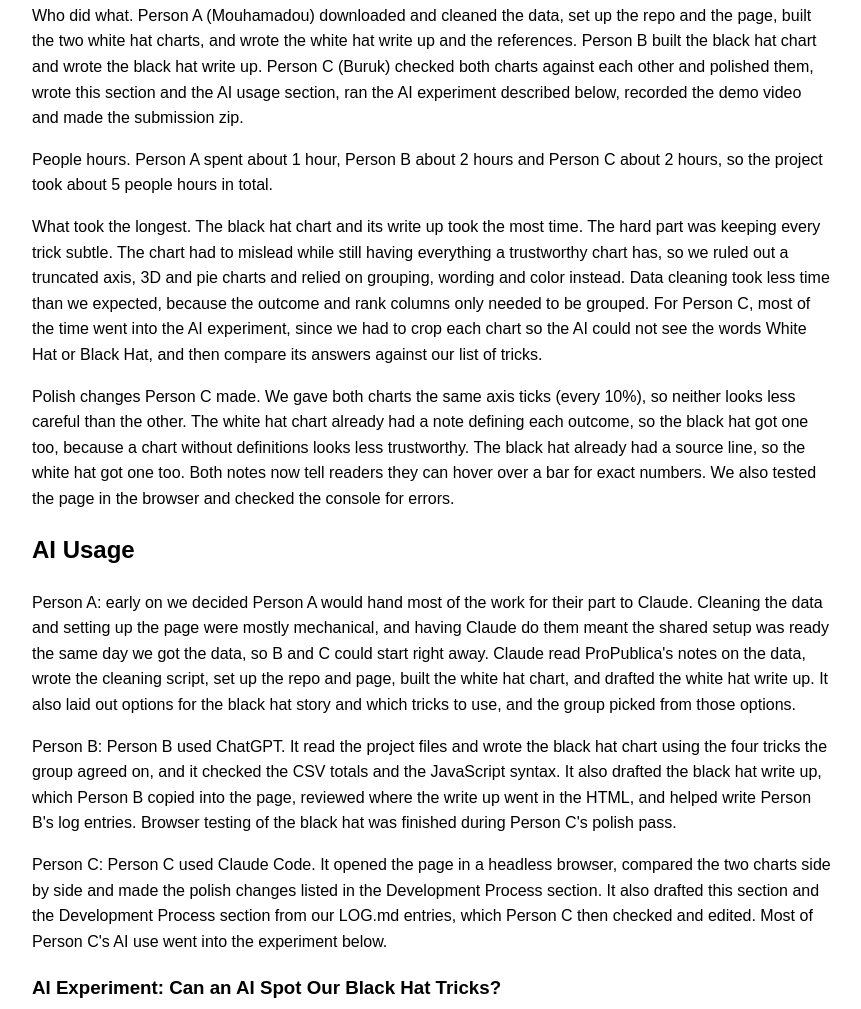
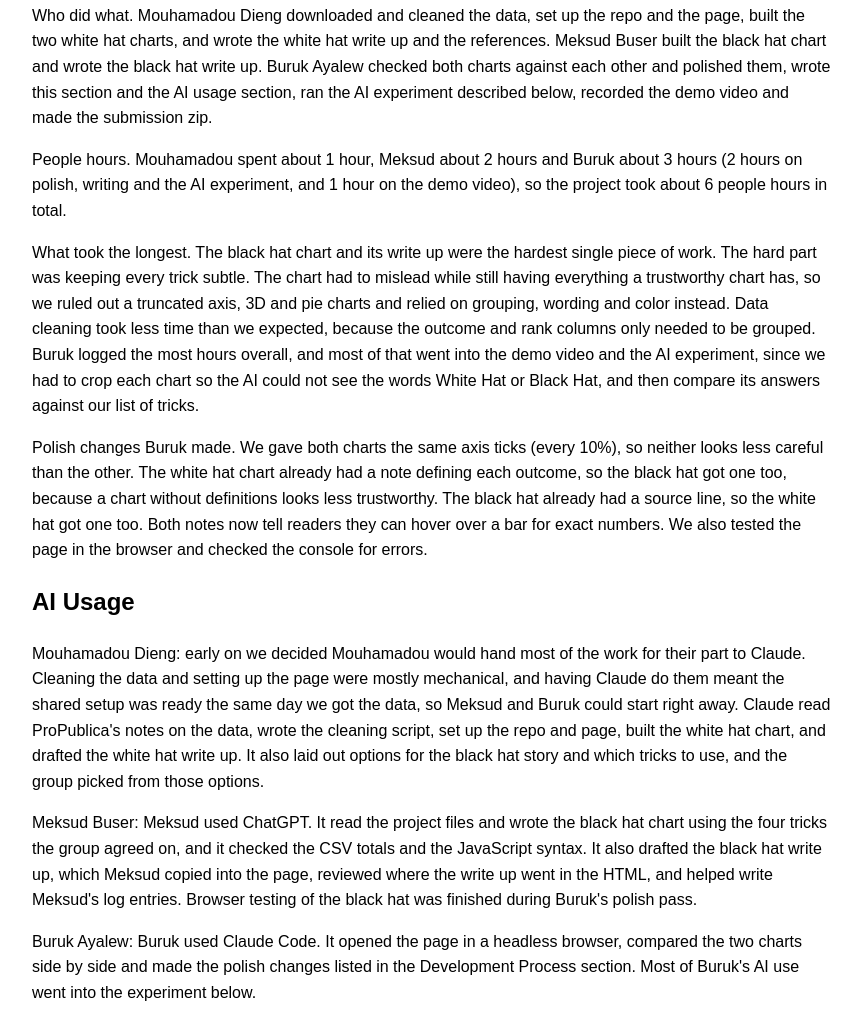
Before and after one commit to mdieng123/nypd-white-black-hat, a plain HTML site: page index.html in a window 1280 px wide. Shown: the part 3597-4606 px from the top of the page, without its empty margins (208-1069 px from the left). Drawn offline with nearby package versions, Linux system fonts and the light colour scheme.

Commit message:
Add team names, fix LOG.md table, log video time, update README status
Co-Authored-By: Claude Opus 5.5 <noreply@anthropic.com>

```diff
--- a/index.html
+++ b/index.html
@@ -159,27 +159,28 @@
             below come from.
         </p>
         <p>
-            Who did what. Person A (Mouhamadou) downloaded and cleaned the data, set up the repo and the page, built
-            the two white hat charts, and wrote the white hat write up and the references. Person B built the black
-            hat chart and wrote the black hat write up. Person C (Buruk) checked both charts against each other and
+            Who did what. Mouhamadou Dieng downloaded and cleaned the data, set up the repo and the page, built
+            the two white hat charts, and wrote the white hat write up and the references. Meksud Buser built the black
+            hat chart and wrote the black hat write up. Buruk Ayalew checked both charts against each other and
             polished them, wrote this section and the AI usage section, ran the AI experiment described below,
             recorded the demo video and made the submission zip.
         </p>
         <p>
-            People hours. Person A spent about 1 hour, Person B about 2 hours and Person C about 2 hours, so the
-            project took about 5 people hours in total.
+            People hours. Mouhamadou spent about 1 hour, Meksud about 2 hours and Buruk about 3 hours (2 hours on
+            polish, writing and the AI experiment, and 1 hour on the demo video), so the project took about 6 people
+            hours in total.
         </p>
         <p>
-            What took the longest. The black hat chart and its write up took the most time. The hard part was
+            What took the longest. The black hat chart and its write up were the hardest single piece of work. The hard part was
             keeping every trick subtle. The chart had to mislead while still having everything a trustworthy chart
             has, so we ruled out a truncated axis, 3D and pie charts and relied on grouping, wording and color
             instead. Data cleaning took less time than we expected, because the outcome and rank columns only needed
-            to be grouped. For Person C, most of the time went into the AI experiment, since we had to crop each
+            to be grouped. Buruk logged the most hours overall, and most of that went into the demo video and the AI experiment, since we had to crop each
             chart so the AI could not see the words White Hat or Black Hat, and then compare its answers against our
             list of tricks.
         </p>
         <p>
-            Polish changes Person C made. We gave both charts the same axis ticks (every 10%), so neither looks less
+            Polish changes Buruk made. We gave both charts the same axis ticks (every 10%), so neither looks less
             careful than the other. The white hat chart already had a note defining each outcome, so the black hat
             got one too, because a chart without definitions looks less trustworthy. The black hat already had a
             source line, so the white hat got one too. Both notes now tell readers they can hover over a bar for
@@ -188,25 +189,24 @@
 
         <h2>AI Usage</h2>
         <p>
-            Person A: early on we decided Person A would hand most of the work for their part to Claude. Cleaning the
+            Mouhamadou Dieng: early on we decided Mouhamadou would hand most of the work for their part to Claude. Cleaning the
             data and setting up the page were mostly mechanical, and having Claude do them meant the shared setup was
-            ready the same day we got the data, so B and C could start right away. Claude read ProPublica's notes on the
+            ready the same day we got the data, so Meksud and Buruk could start right away. Claude read ProPublica's notes on the
             data, wrote the cleaning script, set up the repo and page, built the white hat chart, and drafted the white
             hat write up. It also laid out options for the black hat story and which tricks to use, and the group picked
             from those options.
         </p>
         <p>
-            Person B: Person B used ChatGPT. It read the project files and wrote the black hat chart using the four
+            Meksud Buser: Meksud used ChatGPT. It read the project files and wrote the black hat chart using the four
             tricks the group agreed on, and it checked the CSV totals and the JavaScript syntax. It also drafted the
-            black hat write up, which Person B copied into the page, reviewed where the write up went in the HTML,
-            and helped write Person B's log entries. Browser testing of the black hat was finished during Person C's
+            black hat write up, which Meksud copied into the page, reviewed where the write up went in the HTML,
+            and helped write Meksud's log entries. Browser testing of the black hat was finished during Buruk's
             polish pass.
         </p>
         <p>
-            Person C: Person C used Claude Code. It opened the page in a headless browser, compared the two charts
-            side by side and made the polish changes listed in the Development Process section. It also drafted this
-            section and the Development Process section from our LOG.md entries, which Person C then checked and
-            edited. Most of Person C's AI use went into the experiment below.
+            Buruk Ayalew: Buruk used Claude Code. It opened the page in a headless browser, compared the two charts
+            side by side and made the polish changes listed in the Development Process section.
+            Most of Buruk's AI use went into the experiment below.
         </p>
 
         <h3>AI Experiment: Can an AI Spot Our Black Hat Tricks?</h3>
```
Also changed, not shown: 2 other files.
